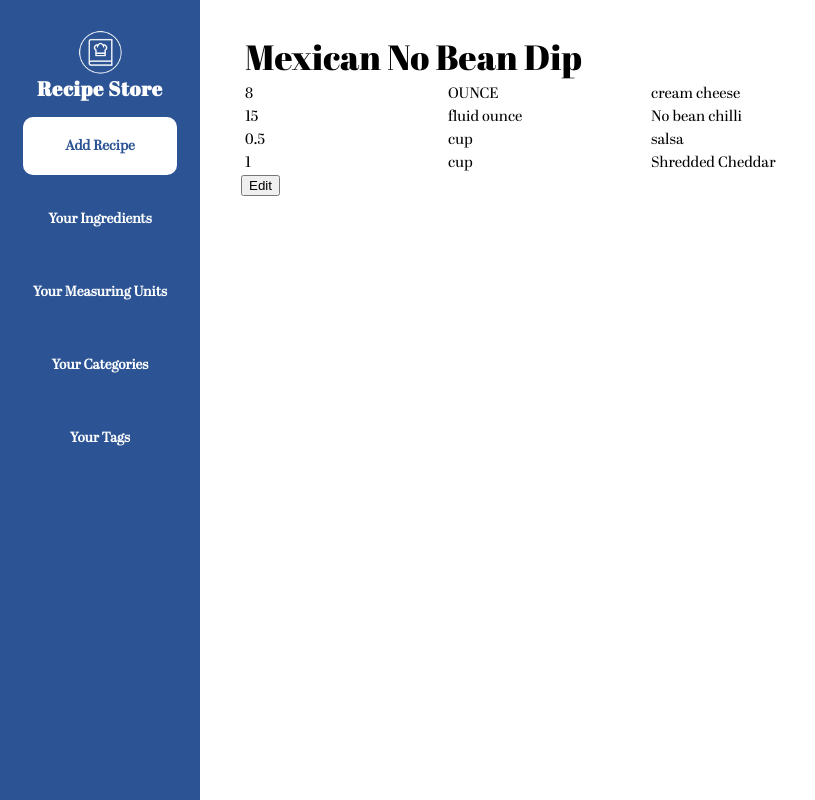
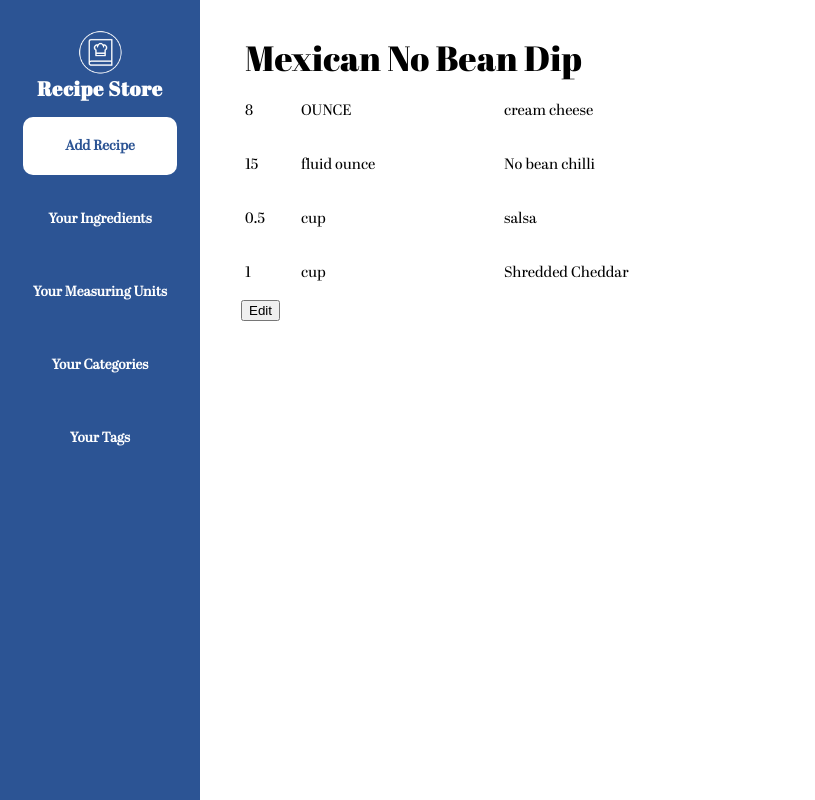
Before and after one commit to theheuman/RecipeStore, an Angular app: page /details/1 in a window 1280 px wide. Shown: the whole page, without its empty margins (0-815 px from the left). Built offline with nearby package versions, Linux system fonts and the light colour scheme.

Commit message:
remove ugly html5 defaults, limit input width

```diff
--- a/src/app/pages/recipe-details/recipe-details.component.html
+++ b/src/app/pages/recipe-details/recipe-details.component.html
@@ -1,7 +1,7 @@
 <ng-container *ngIf="!recipe">
-
+  Loading recipe...
 </ng-container>
-<ng-container *ngIf="recipe">
+<div class="recipe-container" *ngIf="recipe">
   <input
     class="input header"
     [ngClass]="{'disabled': !edit}"
@@ -14,7 +14,7 @@
     *ngFor="let ingredient of recipe.ingredients"
   >
     <input
-      class="input"
+      class="input amount"
       [ngClass]="{'disabled': !edit}"
       type="number"
       [readonly]="!edit"
@@ -39,4 +39,4 @@
   <button (click)="edit = !edit">
     Edit
   </button>
-</ng-container>
+</div>
--- a/src/app/pages/recipe-details/recipe-details.component.scss
+++ b/src/app/pages/recipe-details/recipe-details.component.scss
@@ -1,9 +1,38 @@
+input::-webkit-outer-spin-button,
+input::-webkit-inner-spin-button {
+  /* display: none; <- Crashes Chrome on hover */
+  -webkit-appearance: none;
+  margin: 0; /* <-- Apparently some margin are still there even though it's hidden */
+}
+
+input[type=number] {
+  -moz-appearance:textfield; /* Firefox */
+}
+
+input:focus,
+select:focus,
+textarea:focus,
+button:focus {
+  outline: none;
+}
+
+
 .input {
   font-size: 15px;
   font-family: "Abril Regular", serif;
+  min-height: 48px;
+  min-width: 48px;
+  border: 2px solid transparent;
+
+  :focus {
+    border: none
+  }
 
   &.disabled {
-    border: 2px solid transparent;
+  }
+
+  &.amount {
+    width: 48px !important;
   }
 
   &.header {
```
